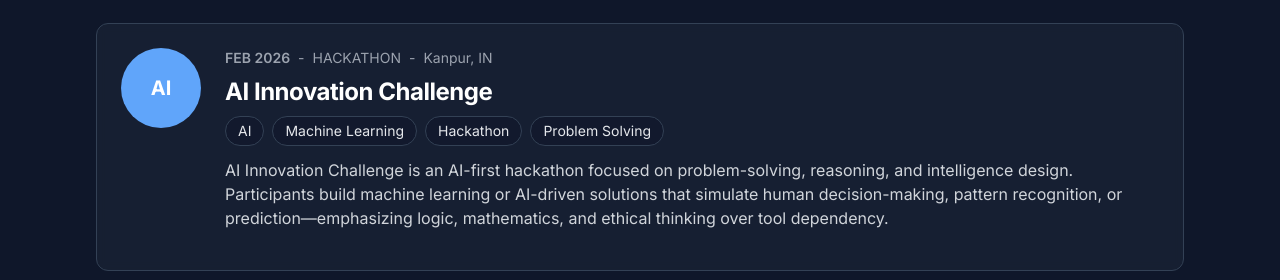
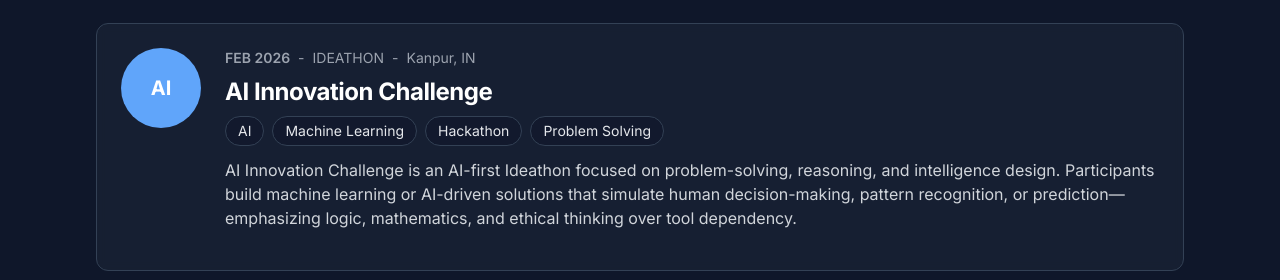
Before and after one commit to c2airorg/c2air, a Next.js app: page /events in a window 1280 px wide. Shown: the part 653-933 px from the top of the page. Built offline with nearby package versions, Linux system fonts and the light colour scheme; no server answers.

Commit message:
feb eve update"

```diff
--- a/app/events/page.tsx
+++ b/app/events/page.tsx
@@ -41,8 +41,8 @@ export default function EventsPage() {
       title: 'AI Innovation Challenge',
       month: 'FEB',
       type: 'ai',
-      eventType: 'Hackathon',
-      description: 'AI Innovation Challenge is an AI-first hackathon focused on problem-solving, reasoning, and intelligence design. Participants build machine learning or AI-driven solutions that simulate human decision-making, pattern recognition, or prediction—emphasizing logic, mathematics, and ethical thinking over tool dependency.',
+      eventType: 'Ideathon',
+      description: 'AI Innovation Challenge is an AI-first Ideathon focused on problem-solving, reasoning, and intelligence design. Participants build machine learning or AI-driven solutions that simulate human decision-making, pattern recognition, or prediction—emphasizing logic, mathematics, and ethical thinking over tool dependency.',
       location: 'Kanpur, IN',
       tags: ['AI', 'Machine Learning', 'Hackathon', 'Problem Solving'],
       focus: 'AI fundamentals · Creativity · Team building',
--- a/app/page.tsx
+++ b/app/page.tsx
@@ -312,7 +312,7 @@ export default function Home() {
           <div className="grid sm:grid-cols-1 md:grid-cols-2 lg:grid-cols-3 gap-8 md:gap-10">
             {[
               { month: "January", activity: "C2AIR Community Launch", subtitle: "Community Launch · Offline" },
-              { month: "February", activity: "AI Innovation Challenge", subtitle: "AI Hackathon" },
+              { month: "February", activity: "AI Innovation Challenge", subtitle: "AI Ideathon" },
               { month: "March", activity: "Summer of Intelligence", subtitle: "Mathematics for AI" },
               { month: "April", activity: "AI for Young Minds", subtitle: "School Outreach Program" },
               { month: "May", activity: "Campus Connect", subtitle: "College Meetup · Kanpur" },
```
